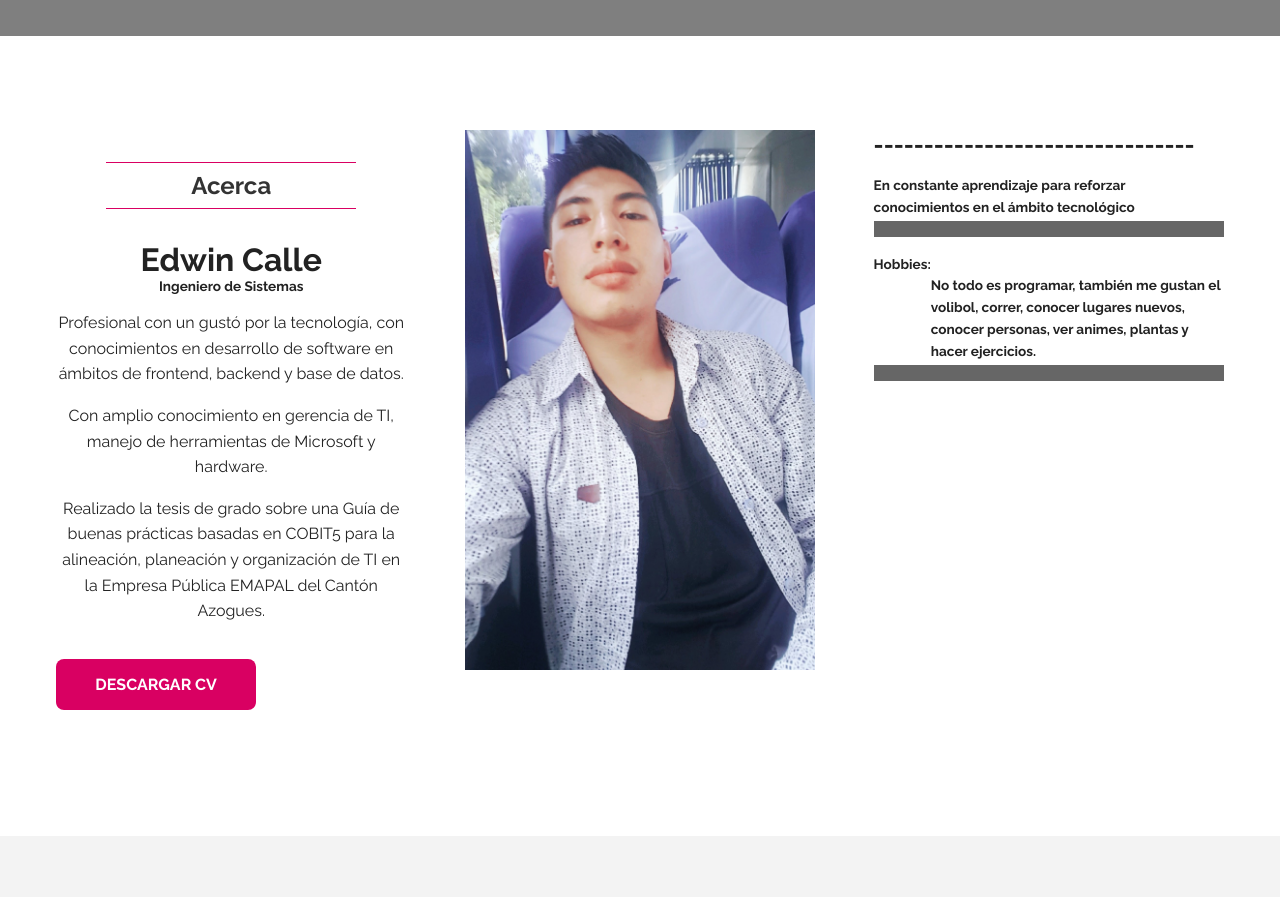
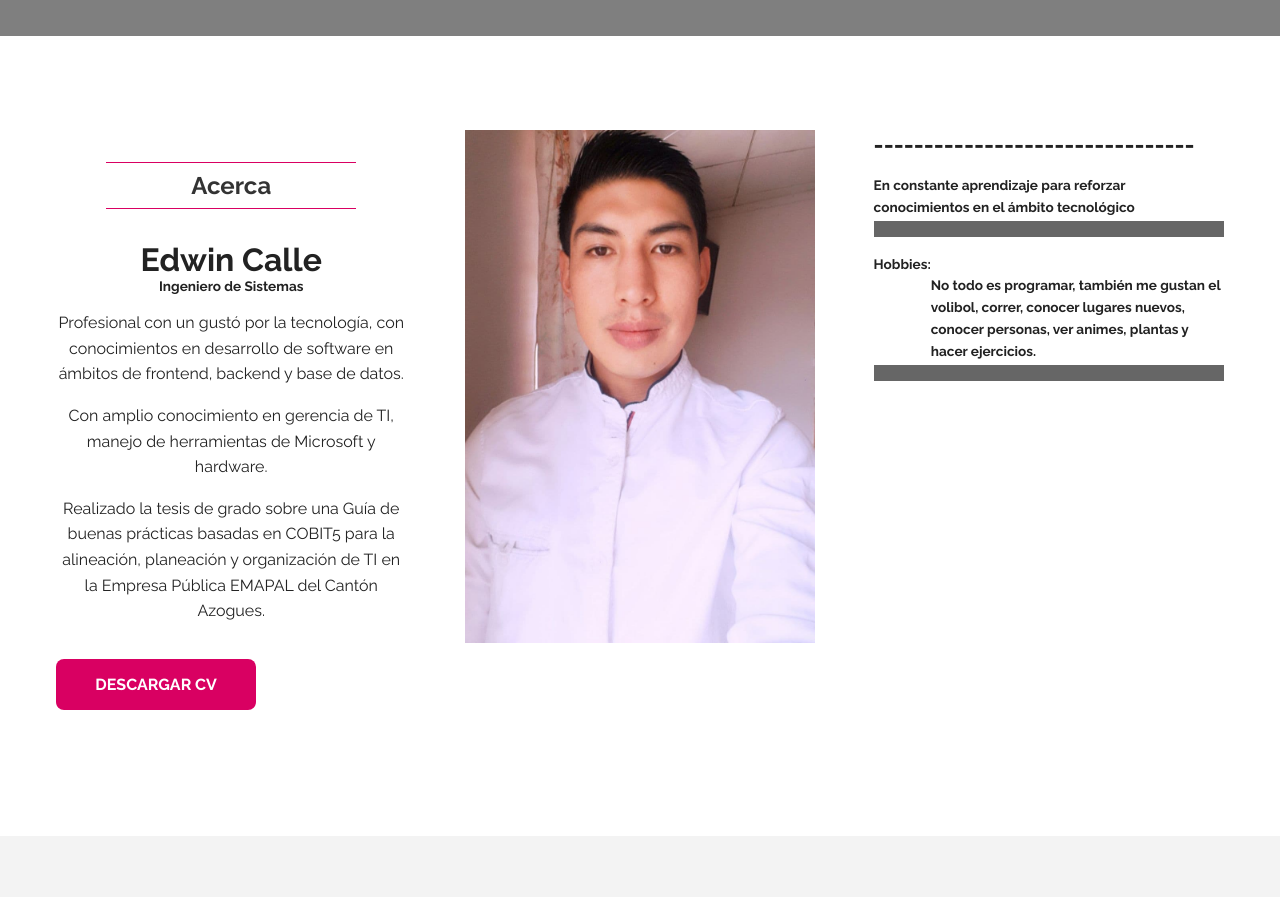
Before and after one commit to Edwin087/CV-Edwin_ac, a plain HTML site: page index.html in a window 1280 px wide. Shown: the part 820-1717 px from the top of the page. Drawn offline with Linux system fonts and the light colour scheme.

Commit message:
comit:cv

```diff
--- a/index.html
+++ b/index.html
@@ -103,7 +103,7 @@
         </article>
 
         <article>
-            <img class="gray-scale" src="assets/edwin.jpg" alt="edwin calle">
+            <img class="gray-scale" src="assets/Edwin_cv.jpg" alt="edwin calle">
         </article>
 
         <article>
```
Also changed, not shown: assets/Edwin_cv.jpg (added).
